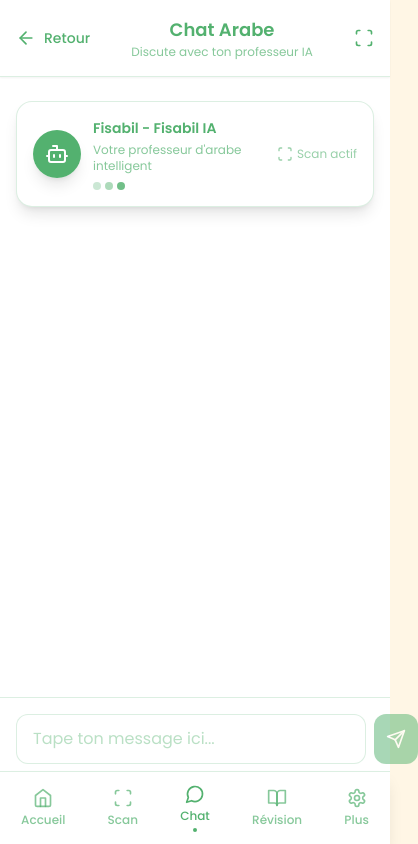
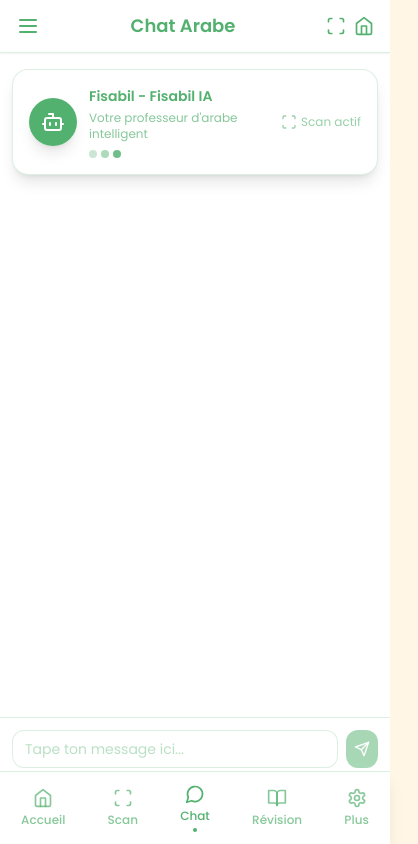
Before and after one commit to geraud2/ARABIC, a React (Vite) app: page /chat in a window 390 px wide. Shown: the whole page, 418 px wide, since content can reach past the window. Built offline with nearby package versions, Linux system fonts and the light colour scheme.

Commit message:
first commit

```diff
--- a/src/pages/ChatPage.tsx
+++ b/src/pages/ChatPage.tsx
@@ -1,6 +1,6 @@
 import React, { useState, useEffect, useRef } from 'react';
 import { motion } from 'framer-motion';
-import { ArrowLeft, Home, Volume2, Scan, Send } from 'lucide-react';
+import { ArrowLeft, Home, Volume2, Scan, Send, Menu } from 'lucide-react';
 import { useNavigate } from 'react-router-dom';
 import ChatAssistant from '../components/ChatAssistant';
 import MessageBubble from '../components/MessageBubble';
@@ -20,6 +20,7 @@ const ChatPage = () => {
   const [messages, setMessages] = useState<Message[]>([]);
   const [isTyping, setIsTyping] = useState(false);
   const [userInput, setUserInput] = useState('');
+  const [isMobileMenuOpen, setIsMobileMenuOpen] = useState(false);
   const messagesEndRef = useRef<HTMLDivElement>(null);
 
   const scrollToBottom = () => {
@@ -226,25 +227,38 @@ De quoi as-tu envie de parler aujourd'hui ?`);
   };
 
   return (
-    <div className="min-h-screen bg-white flex flex-col pb-16">
+    <div className="min-h-screen bg-white flex flex-col pb-16 safe-area-bottom">
       {/* Header */}
-      <div className="bg-white shadow-sm border-b border-[#53B16F]/20 sticky top-0 z-10">
-        <div className="max-w-2xl mx-auto px-4 py-4 flex items-center justify-between">
+      <div className="bg-white shadow-sm border-b border-[#53B16F]/20 sticky top-0 z-20 safe-area-top">
+        <div className="max-w-2xl mx-auto px-4 py-3 sm:py-4 flex items-center justify-between">
+          {/* Bouton retour - caché sur mobile, visible sur desktop */}
           <button
             onClick={() => navigate(-1)}
-            className="flex items-center gap-2 text-[#53B16F] hover:text-[#53B16F]/80 transition-colors"
+            className="hidden sm:flex items-center gap-2 text-[#53B16F] hover:text-[#53B16F]/80 transition-colors"
           >
             <ArrowLeft className="w-5 h-5" />
             <span className="text-sm font-medium">Retour</span>
           </button>
 
-          <div className="text-center">
+          {/* Menu mobile */}
+          <button
+            onClick={() => setIsMobileMenuOpen(!isMobileMenuOpen)}
+            className="sm:hidden text-[#53B16F] hover:text-[#53B16F]/80 transition-colors"
+          >
+            <Menu className="w-6 h-6" />
+          </button>
+
+          <div className="text-center flex-1 sm:flex-none">
             <h1 className="text-lg font-semibold text-[#53B16F]">
               Chat Arabe
             </h1>
-            <p className="text-xs text-[#53B16F]/70">Discute avec ton professeur IA</p>
+            <p className="text-xs text-[#53B16F]/70 hidden xs:block">
+              Discute avec ton professeur IA
+            </p>
           </div>
 
+          <div className="flex items-center gap-2">
+            {/* Bouton scan */}
             <button
               onClick={() => navigate('/scan')}
               className="text-[#53B16F] hover:text-[#53B16F]/80 transition-colors"
@@ -252,17 +266,72 @@ De quoi as-tu envie de parler aujourd'hui ?`);
             >
               <Scan className="w-5 h-5" />
             </button>
+
+            {/* Bouton accueil - visible uniquement sur mobile */}
+            <button
+              onClick={() => navigate('/')}
+              className="sm:hidden text-[#53B16F] hover:text-[#53B16F]/80 transition-colors"
+              title="Accueil"
+            >
+              <Home className="w-5 h-5" />
+            </button>
           </div>
+        </div>
+
+        {/* Menu mobile déroulant */}
+        {isMobileMenuOpen && (
+          <motion.div
+            initial={{ opacity: 0, height: 0 }}
+            animate={{ opacity: 1, height: 'auto' }}
+            exit={{ opacity: 0, height: 0 }}
+            className="sm:hidden bg-white border-t border-[#53B16F]/10 px-4 py-3"
+          >
+            <div className="flex flex-col space-y-3">
+              <button
+                onClick={() => {
+                  navigate(-1);
+                  setIsMobileMenuOpen(false);
+                }}
+                className="flex items-center gap-3 text-[#53B16F] py-2"
+              >
+                <ArrowLeft className="w-5 h-5" />
+                <span>Retour</span>
+              </button>
+              <button
+                onClick={() => {
+                  navigate('/');
+                  setIsMobileMenuOpen(false);
+                }}
+                className="flex items-center gap-3 text-[#53B16F] py-2"
+              >
+                <Home className="w-5 h-5" />
+                <span>Accueil</span>
+              </button>
+              <button
+                onClick={() => {
+                  navigate('/scan');
+                  setIsMobileMenuOpen(false);
+                }}
+                className="flex items-center gap-3 text-[#53B16F] py-2"
+              >
+                <Scan className="w-5 h-5" />
+                <span>Scanner un texte</span>
+              </button>
+            </div>
+          </motion.div>
+        )}
       </div>
 
       {/* Messages */}
       <div className="flex-1 overflow-y-auto">
-        <div className="max-w-2xl mx-auto px-4 py-6">
+        <div className="max-w-2xl mx-auto px-3 sm:px-4 py-4 sm:py-6">
           {/* Assistant */}
+          <div className="mb-4 sm:mb-6">
             <ChatAssistant isTyping={isTyping} />
+          </div>
 
           {/* Messages */}
-          <div className="space-y-4">
+          <div className="space-y-3 sm:space-y-4">
             {messages.map((message, index) => (
               <div key={`${message.id}-${index}`}>
                 <MessageBubble
@@ -275,15 +344,16 @@ De quoi as-tu envie de parler aujourd'hui ?`);
 
                 {/* Bouton audio pour les messages en arabe */}
                 {message.arabic && message.type === 'ai' && (
-                  <div className="flex justify-center mb-4">
+                  <div className="flex justify-center my-3 sm:my-4">
                     <motion.button
                       whileHover={{ scale: 1.05 }}
                       whileTap={{ scale: 0.95 }}
                       onClick={() => playAudio(message.arabic!)}
-                      className="flex items-center gap-2 bg-[#53B16F] text-white px-4 py-2 rounded-full text-sm shadow-lg hover:shadow-xl transition-shadow"
+                      className="flex items-center gap-2 bg-[#53B16F] text-white px-3 sm:px-4 py-2 rounded-full text-xs sm:text-sm shadow-lg hover:shadow-xl transition-shadow"
                     >
-                      <Volume2 className="w-4 h-4" />
-                      <span>Écouter la prononciation</span>
+                      <Volume2 className="w-3 h-3 sm:w-4 sm:h-4" />
+                      <span className="hidden xs:inline">Écouter la prononciation</span>
+                      <span className="xs:hidden">Écouter</span>
                     </motion.button>
                   </div>
                 )}
@@ -295,7 +365,7 @@ De quoi as-tu envie de parler aujourd'hui ?`);
       </div>
 
       {/* Input message */}
-      <div className="sticky bottom-16 bg-white border-t border-[#53B16F]/20 p-4">
+      <div className="sticky bottom-16 bg-white border-t border-[#53B16F]/20 p-3 sm:p-4 safe-area-bottom">
         <div className="max-w-2xl mx-auto flex gap-2">
           <input
             type="text"
@@ -303,16 +373,16 @@ De quoi as-tu envie de parler aujourd'hui ?`);
             onChange={(e) => setUserInput(e.target.value)}
             onKeyPress={handleKeyPress}
             placeholder="Tape ton message ici..."
-            className="flex-1 px-4 py-3 border border-[#53B16F]/20 rounded-xl focus:outline-none focus:ring-2 focus:ring-[#53B16F] focus:border-transparent text-[#53B16F] placeholder-[#53B16F]/40"
+            className="flex-1 px-3 sm:px-4 py-2 sm:py-3 border border-[#53B16F]/20 rounded-xl focus:outline-none focus:ring-2 focus:ring-[#53B16F] focus:border-transparent text-[#53B16F] placeholder-[#53B16F]/40 text-sm sm:text-base"
           />
           <motion.button
             whileHover={{ scale: 1.05 }}
             whileTap={{ scale: 0.95 }}
             onClick={handleSendMessage}
             disabled={!userInput.trim() || isTyping}
-            className="bg-[#53B16F] text-white p-3 rounded-xl disabled:opacity-50 disabled:cursor-not-allowed"
+            className="bg-[#53B16F] text-white p-2 sm:p-3 rounded-xl disabled:opacity-50 disabled:cursor-not-allowed flex-shrink-0"
           >
-            <Send className="w-5 h-5" />
+            <Send className="w-4 h-4 sm:w-5 sm:h-5" />
           </motion.button>
         </div>
       </div>
```
Lines whose indentation alone changed are shown as unchanged.
